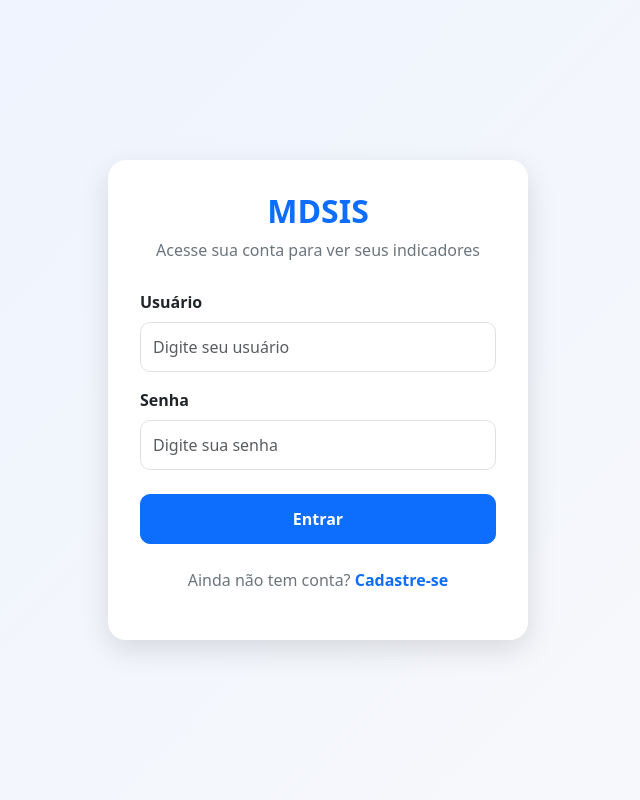
After one commit to masteguim/mdsis, a Django app: page /accounts/login/ in a window 1280 px wide. The commit adds this page. Shown: the whole page, without its empty margins (322-962 px from the left). Run offline with Django 5.2, Linux system fonts and the light colour scheme.

Commit message:
Login e cadastro funcionando com Django

```diff
--- a/mdsis/settings.py
+++ b/mdsis/settings.py
@@ -121,3 +121,6 @@ STATIC_URL = 'static/'
 # https://docs.djangoproject.com/en/5.2/ref/settings/#default-auto-field
 
 DEFAULT_AUTO_FIELD = 'django.db.models.BigAutoField'
+
+LOGIN_REDIRECT_URL = '/'
+LOGOUT_REDIRECT_URL = '/accounts/login/'
--- a/mdsis/urls.py
+++ b/mdsis/urls.py
@@ -1,31 +1,10 @@
 from django.contrib import admin
-from django.urls import path
+from django.urls import path, include
 from django.views.generic import TemplateView
 
 urlpatterns = [
     path('admin/', admin.site.urls),
-    path('', TemplateView.as_view(template_name="dashboard/home.html")),
+    path('', TemplateView.as_view(template_name="dashboard/home.html"), name='home'),
+    path('accounts/', include('django.contrib.auth.urls')),
+    path('users/', include('users.urls')),
 ]
-
-"""
-URL configuration for mdsis project.
-
-The `urlpatterns` list routes URLs to views. For more information please see:
-    https://docs.djangoproject.com/en/5.2/topics/http/urls/
-Examples:
-Function views
-    1. Add an import:  from my_app import views
-    2. Add a URL to urlpatterns:  path('', views.home, name='home')
-Class-based views
-    1. Add an import:  from other_app.views import Home
-    2. Add a URL to urlpatterns:  path('', Home.as_view(), name='home')
-Including another URLconf
-    1. Import the include() function: from django.urls import include, path
-    2. Add a URL to urlpatterns:  path('blog/', include('blog.urls'))
-"""
-from django.contrib import admin
-from django.urls import path
-
-urlpatterns = [
-    path('admin/', admin.site.urls),
-]
--- a/templates/base/base.html
+++ b/templates/base/base.html
@@ -1,12 +1,23 @@
+{% load static %}
 <!DOCTYPE html>
-<html>
+<html lang="pt-br">
 <head>
-    <title>{% block title %}MDSIS{% endblock %}</title>
+    <meta charset="UTF-8">
+    <title>{% block title %}MetaAnalytics{% endblock %}</title>
+
+    <link href="https://cdn.jsdelivr.net/npm/bootstrap@5.3.0/dist/css/bootstrap.min.css" rel="stylesheet">
+
+    <style>
+        body {
+            background-color: #f8f9fa;
+        }
+    </style>
 </head>
 <body>
-    <h2>MDSIS</h2>
-    <hr>
-    {% block content %}
-    {% endblock %}
+
+{% block content %}
+{% endblock %}
+
+<script src="https://cdn.jsdelivr.net/npm/bootstrap@5.3.0/dist/js/bootstrap.bundle.min.js"></script>
 </body>
 </html>
--- /dev/null
+++ b/templates/registration/login.html
@@ -0,0 +1,123 @@
+{% extends 'base/base.html' %}
+
+{% block title %}Login - MDSIS{% endblock %}
+
+{% block content %}
+
+<style>
+    body {
+        background: linear-gradient(135deg, #eef3ff, #f8f9fa);
+    }
+
+    .login-container {
+        min-height: 100vh;
+        display: flex;
+        align-items: center;
+        justify-content: center;
+        padding: 20px;
+    }
+
+    .login-card {
+        width: 100%;
+        max-width: 420px;
+        background: white;
+        padding: 32px;
+        border-radius: 18px;
+        box-shadow: 0 10px 30px rgba(0, 0, 0, 0.12);
+    }
+
+    .login-title {
+        font-weight: 800;
+        color: #0d6efd;
+        margin-bottom: 8px;
+    }
+
+    .login-subtitle {
+        color: #6c757d;
+        margin-bottom: 28px;
+    }
+
+    .form-label {
+        font-weight: 600;
+    }
+
+    .form-control {
+        padding: 12px;
+        border-radius: 10px;
+    }
+
+    .btn-login {
+        padding: 12px;
+        border-radius: 10px;
+        font-weight: 700;
+    }
+
+    .register-text {
+        margin-top: 24px;
+        text-align: center;
+        color: #6c757d;
+    }
+
+    .register-text a {
+        text-decoration: none;
+        font-weight: 600;
+    }
+</style>
+
+<div class="login-container">
+    <div class="login-card">
+
+        <div class="text-center">
+            <h2 class="login-title">MDSIS</h2>
+            <p class="login-subtitle">Acesse sua conta para ver seus indicadores</p>
+        </div>
+
+        {% if form.errors %}
+            <div class="alert alert-danger">
+                Usuário ou senha inválidos.
+            </div>
+        {% endif %}
+
+        <form method="post">
+            {% csrf_token %}
+
+            <div class="mb-3">
+                <label for="username" class="form-label">Usuário</label>
+                <input
+                    type="text"
+                    name="username"
+                    id="username"
+                    class="form-control"
+                    placeholder="Digite seu usuário"
+                    required
+                >
+            </div>
+
+            <div class="mb-3">
+                <label for="password" class="form-label">Senha</label>
+                <input
+                    type="password"
+                    name="password"
+                    id="password"
+                    class="form-control"
+                    placeholder="Digite sua senha"
+                    required
+                >
+            </div>
+
+            <div class="d-grid mt-4">
+                <button type="submit" class="btn btn-primary btn-login">
+                    Entrar
+                </button>
+            </div>
+        </form>
+
+        <p class="register-text">
+            Ainda não tem conta?
+            <a href="{% url 'cadastro' %}" class="text-decoration-none">Cadastre-se</a>
+        </p>
+
+    </div>
+</div>
+
+{% endblock %}
--- /dev/null
+++ b/users/urls.py
@@ -0,0 +1,6 @@
+from django.urls import path
+from .views import cadastro_view
+
+urlpatterns = [
+    path("cadastro/", cadastro_view, name="cadastro"),
+]
```
Also changed, not shown: templates/users/cadastro.html (added, +108 -0 lines), users/views.py (+19 -2 lines).
